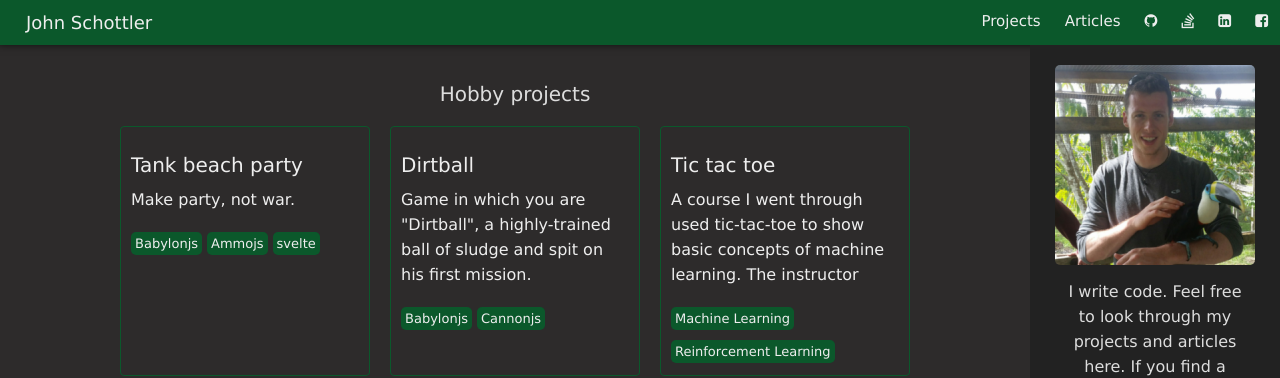
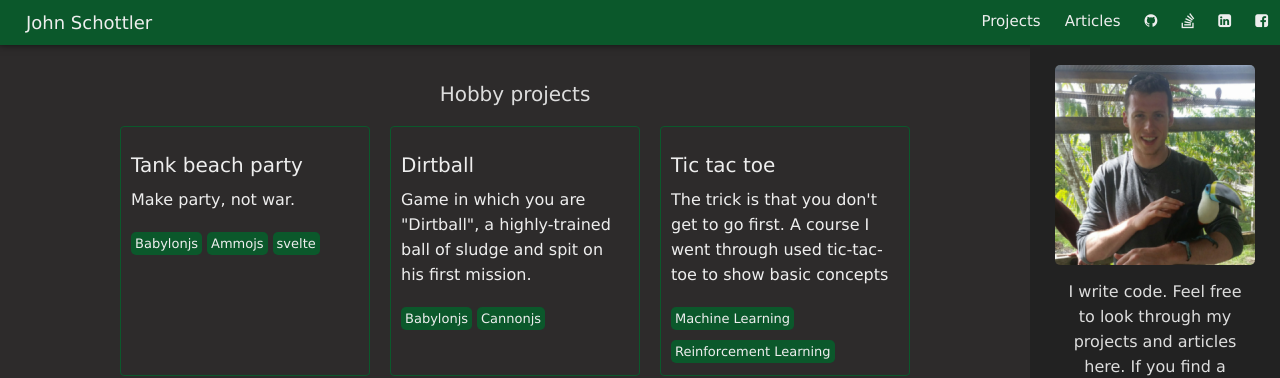
Before and after one commit to JohnnyFun/johnschottlercom, a Svelte app: page / in a window 1280 px wide. Shown: the top 378 px of the page. Built offline with nearby package versions, Linux system fonts and the light colour scheme; a small style sheet from the web is missing.

Commit message:
verbiage

```diff
--- a/src/components/CodeProjects.svelte
+++ b/src/components/CodeProjects.svelte
@@ -34,7 +34,7 @@
       title: 'Tic tac toe',
       href: 'projects/tic-tac-toe/index.html',
       openNewTab: true,
-      desc: 'A course I went through used tic-tac-toe to show basic concepts of machine learning. The instructor built it at the command line in python, but I built a GUI in html,css,js instead. I also played with different reward/learning approaches.',
+      desc: 'The trick is that you don\'t get to go first. A course I went through used tic-tac-toe to show basic concepts of reinforcement learning algorithms. The instructor built it at the command line in python, but I built a GUI in html, css, and js instead. I also played with different reward/learning approaches. It learned to keep its opponent alive as long as possible if I gave it too much reward for merely not losing, so I had to tweak it so it would go for the kill ASAP.',
       tags: [
         'Machine Learning',
         'Reinforcement Learning'
```
